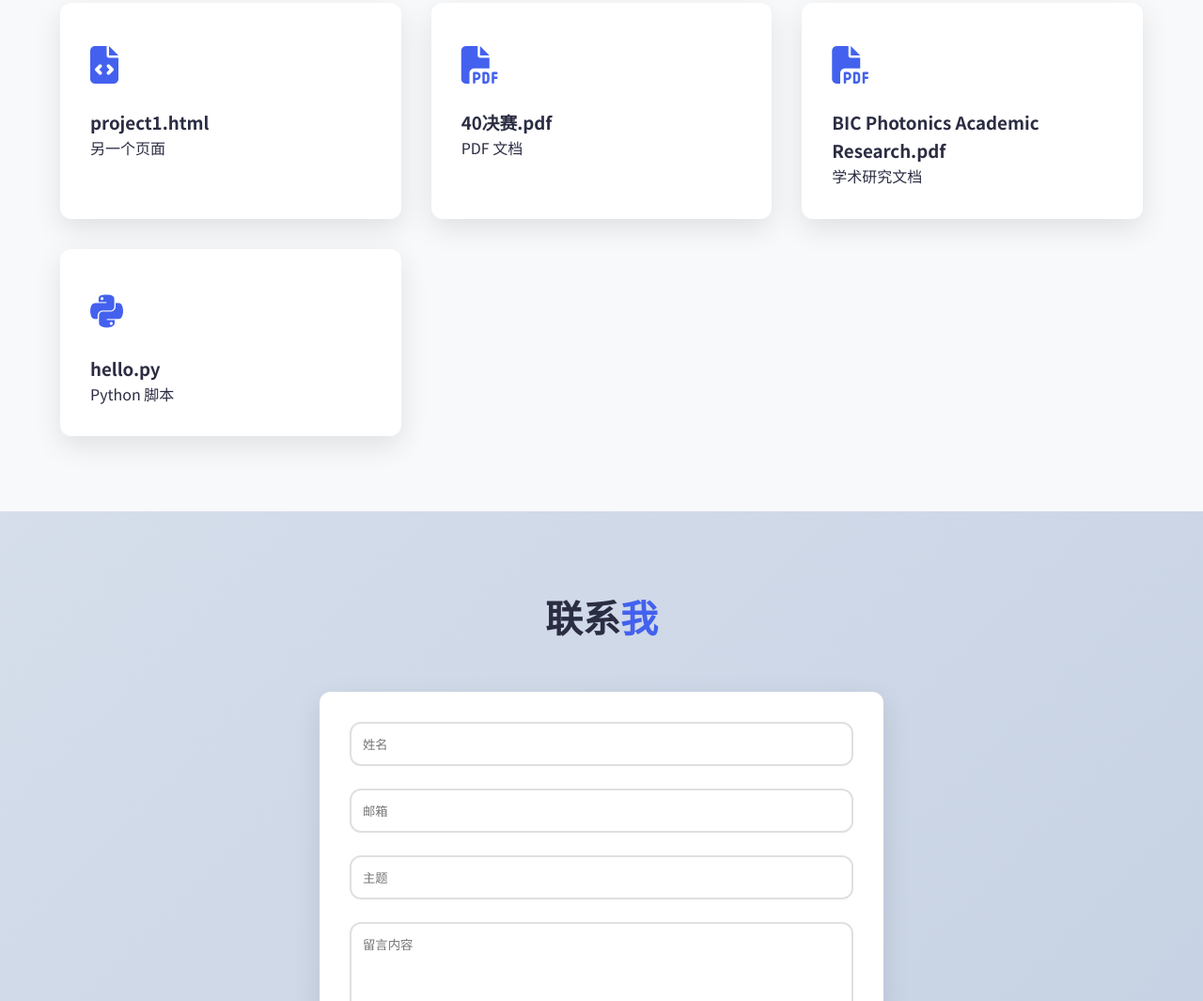
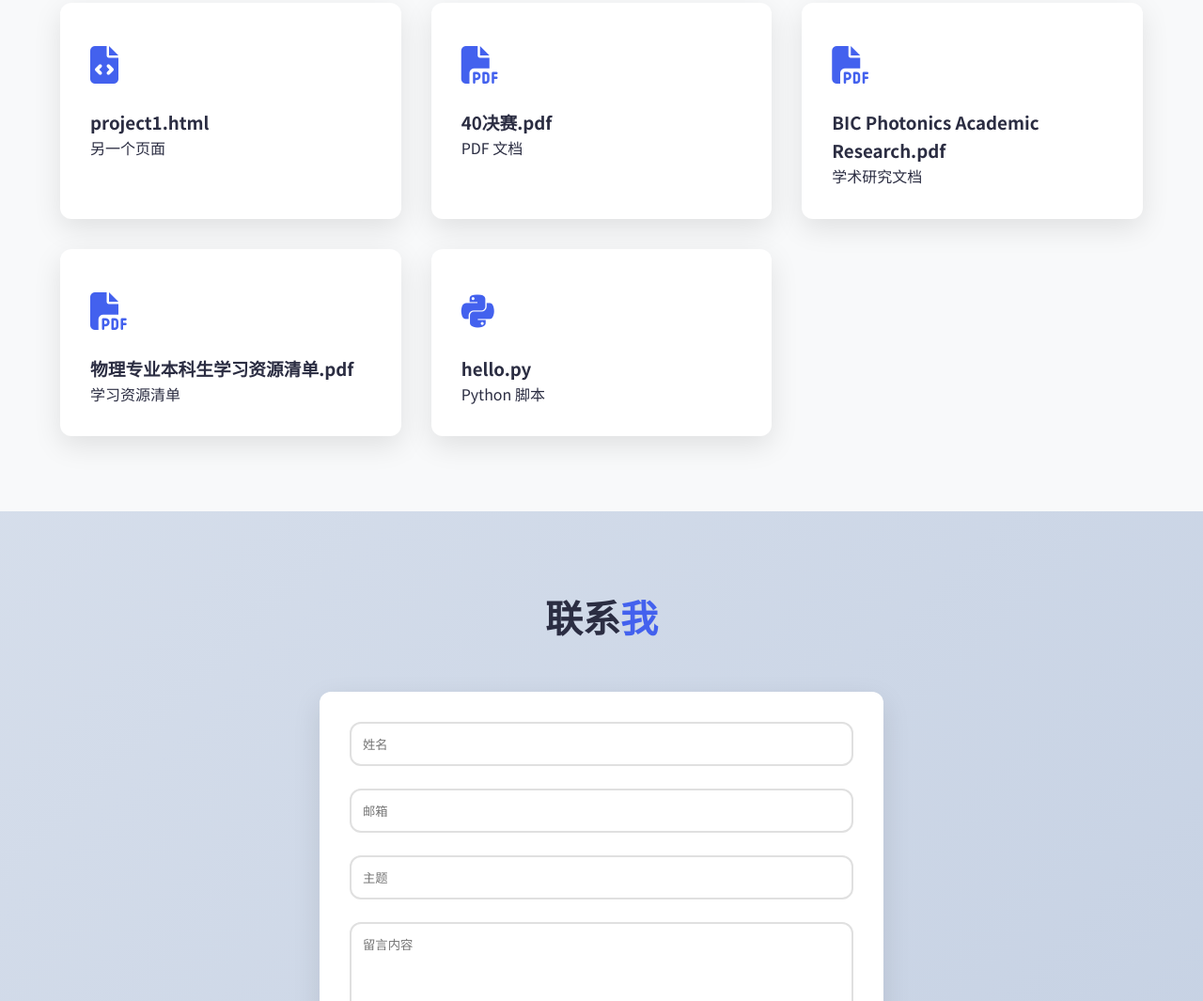
Before and after one commit to Peilin-Li1/Peilin-Li1.github.io, a plain HTML site: page index.html in a window 1280 px wide. Shown: the part 3533-4598 px from the top of the page at 94% size. Drawn offline with Linux system fonts and the light colour scheme.

Commit message:
上传物理书单

```diff
--- a/index.html
+++ b/index.html
@@ -617,6 +617,11 @@
                 <h3>BIC Photonics Academic Research.pdf</h3>
                 <p>学术研究文档</p>
             </div>
+            <div class="skill-card" onclick="window.location.href='物理专业本科生学习资源清单.pdf'" style="cursor: pointer;">
+                <div class="skill-icon"><i class="fas fa-file-pdf"></i></div>
+                <h3>物理专业本科生学习资源清单.pdf</h3>
+                <p>学习资源清单</p>
+            </div>
             <div class="skill-card" onclick="window.location.href='hello.py'" style="cursor: pointer;">
                 <div class="skill-icon"><i class="fab fa-python"></i></div>
                 <h3>hello.py</h3>
```
Also changed, not shown: 1 other file.
